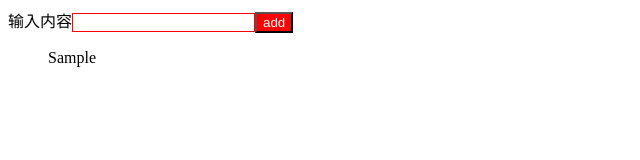
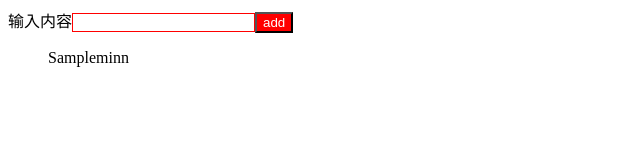
Before and after one commit to Sophil-minn/jianshu, a React (Create React App) app in the folder jianshu/: page / in a window 1280 px wide. Both pictures are taken after typing "Sample" into the empty fields and a click on the button "add". Shown: the top 160 px of the page, without its empty margins (0-640 px from the left). Built offline with nearby package versions, Linux system fonts and the light colour scheme.

Commit message:
propTypes defalutProps

```diff
--- a/jianshu/src/TodoItem.js
+++ b/jianshu/src/TodoItem.js
@@ -1,4 +1,5 @@
 import React from 'react'
+import PropTypes from 'prop-types'
 class TodoItem extends React.Component {
   handleDelete = () => {
     // console.log(this.props.index);
@@ -8,11 +9,20 @@ class TodoItem extends React.Component {
   }
   // 子组件如果想和父组件，要调用父组件传递过来的方法
   render() {
-    const { content } = this.props;
+    const { content, test } = this.props;
     return (
-      <div onClick={this.handleDelete} dangerouslySetInnerHTML={{ __html: content }}></div>
+      <div onClick={this.handleDelete} dangerouslySetInnerHTML={{ __html: content + test }}>
+      </div>
     )
   }
 }
-
+TodoItem.propTypes = {
+  test: PropTypes.string.isRequired, //必须传递
+  content: PropTypes.string,
+  del: PropTypes.func,
+  index: PropTypes.number
+}
+TodoItem.defaultProps = {
+  test: 'minn'
+}
 export default TodoItem;
```
